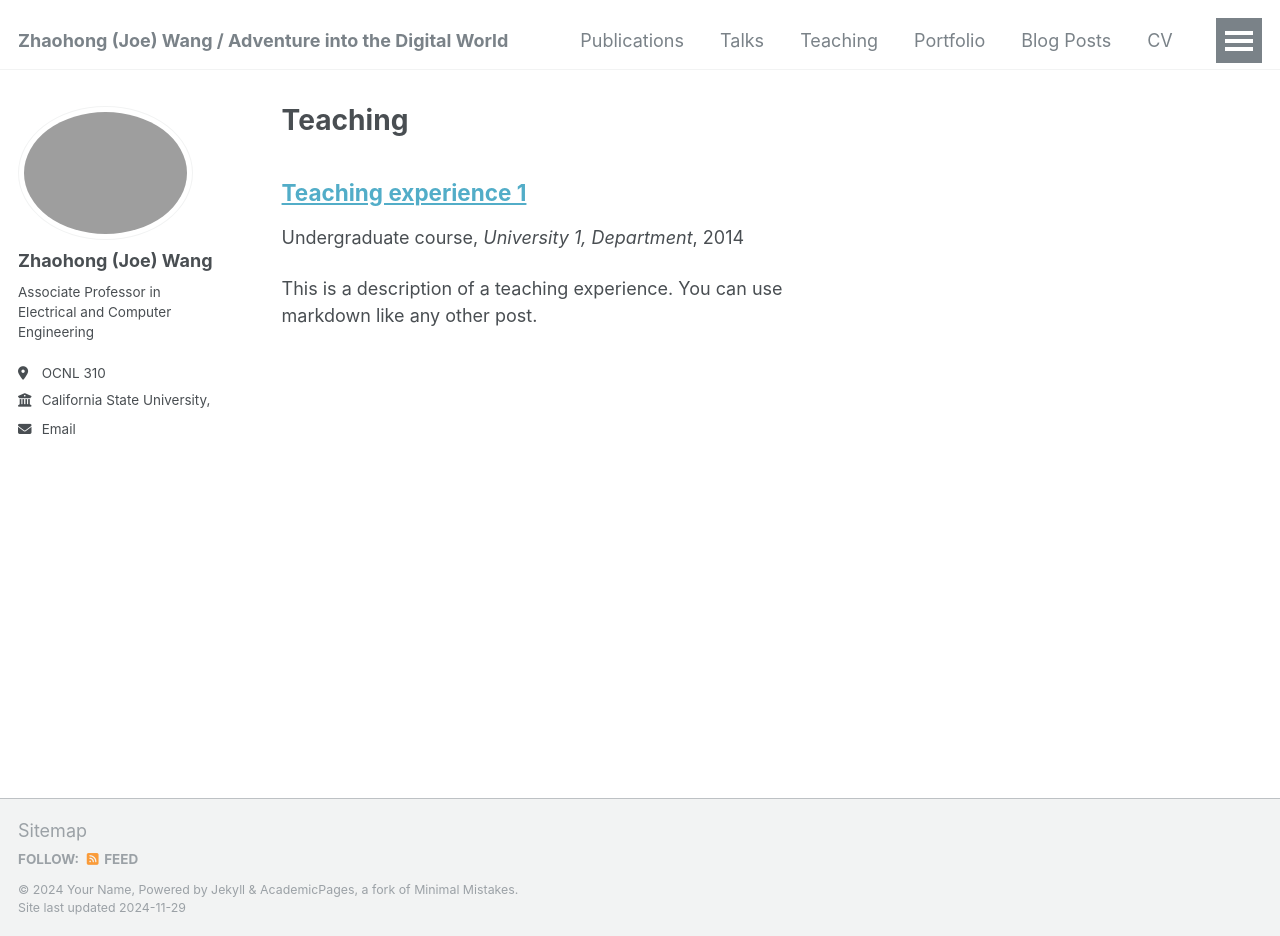
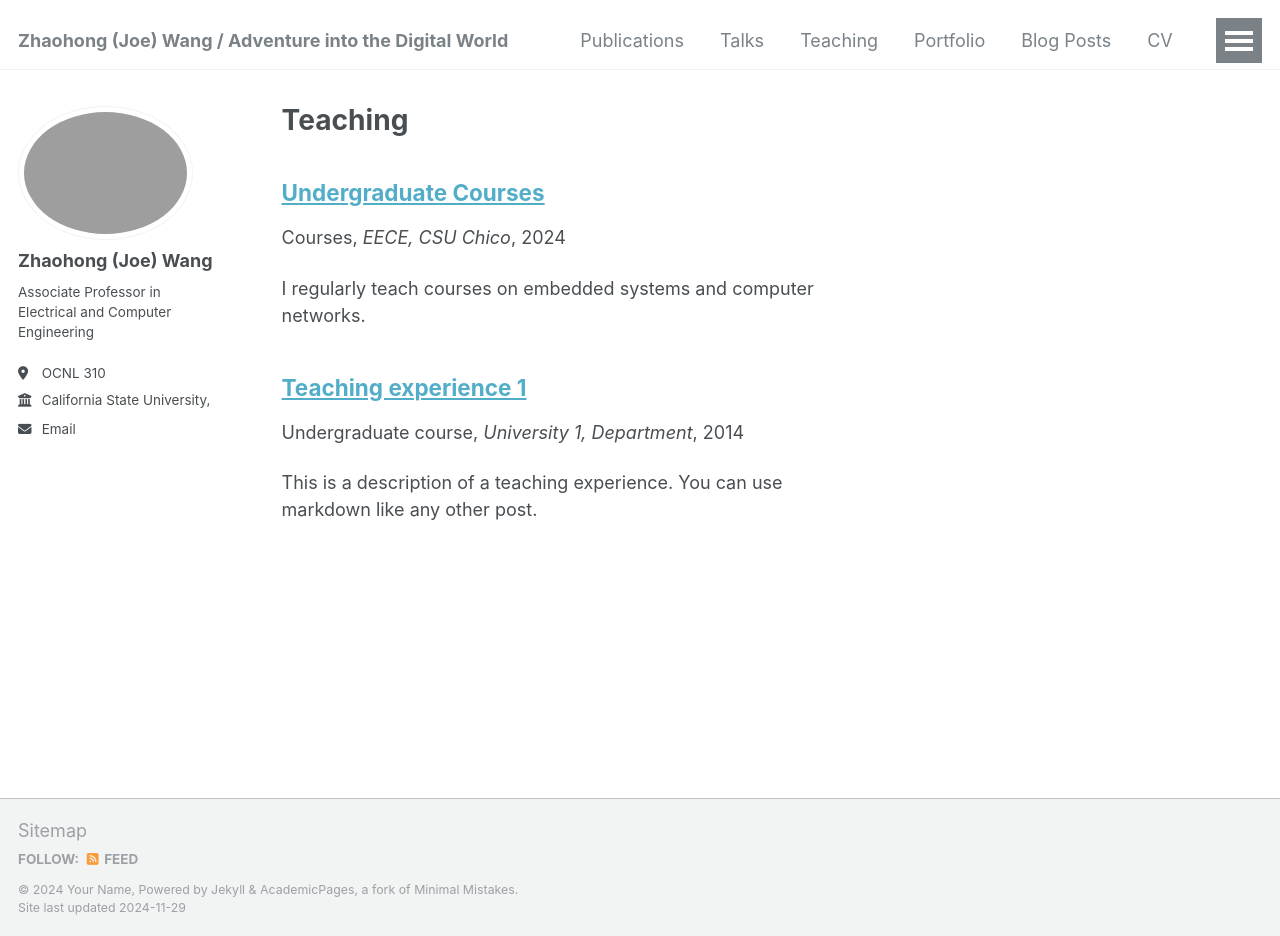
Before and after one commit to ciphermpcJoe/ciphermpcjoe.github.io, a Jekyll site: the page built from _pages/teaching.html, in a window 1280 px wide and 936 px high. Built offline with Jekyll 4.4.1, drawn with Linux system fonts in a browser that asks for light colours; a file with an impossible date is left out.

Commit message:
Teaching2

```diff
--- a/_teaching/2015-spring-teaching-2.md
+++ b/_teaching/2015-spring-teaching-2.md
@@ -4,7 +4,7 @@ collection: teaching
 type: "Courses"
 permalink: /teaching/2015-spring-teaching-1
 venue: "EECE, CSU Chico"
-date: present
+date: 2024-11-28
 location: "Chico, California"
 ---
 
```
